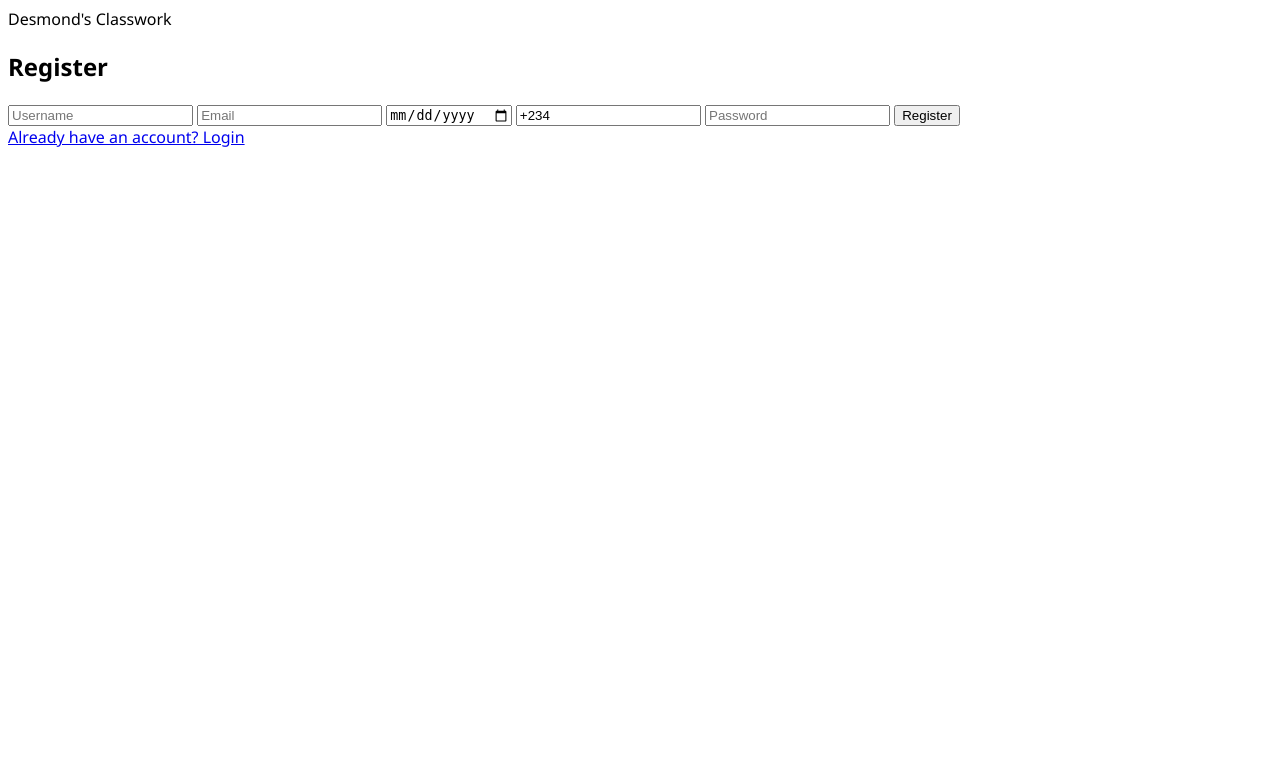
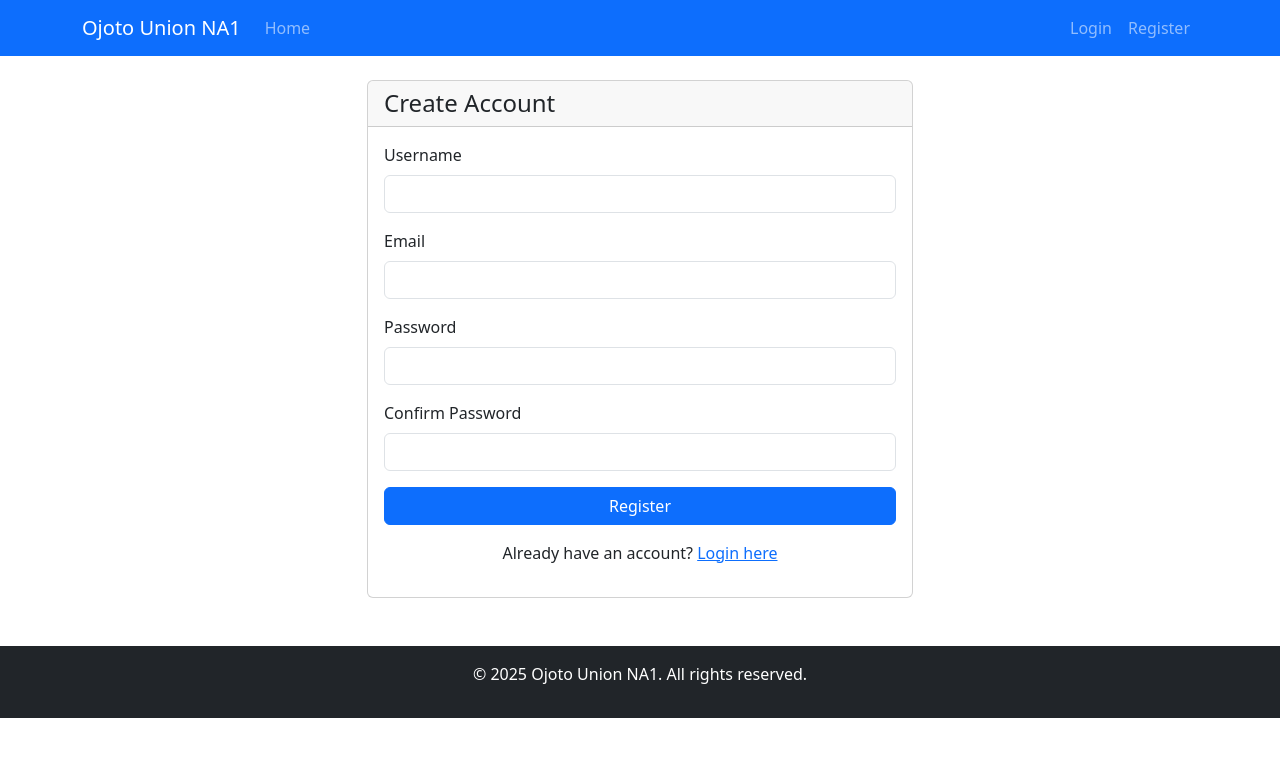
Before and after one commit to ndudesy01/dflaskwork, a Flask app: template templates/register.html in a window 1280 px wide. Shown: the top 757 px of the page. Run offline with Flask 3, Linux system fonts and the light colour scheme; the template is opened without the code that fills it, so the values that code supplies are empty.

Commit message:
Update register.html

```diff
--- a/templates/register.html
+++ b/templates/register.html
@@ -1,30 +1,39 @@
-<!DOCTYPE html>
-<html lang="en">
-<head>
-  <meta charset="UTF-8">
-  <title>Register - Desmond's Classwork</title>
-  <link rel="stylesheet" href="{{ url_for('static', filename='style.css') }}">
-</head>
-<body>
-  <div class="site-header">Desmond's Classwork</div>
-  <div class="login-container">
-    <h2>Register</h2>
-    {% with messages = get_flashed_messages() %}
-      {% if messages %}
-        <p class="error">{{ messages[0] }}</p>
-      {% endif %}
-    {% endwith %}
-    <form method="POST">
-      <input type="text" name="username" placeholder="Username" required>
-      <input type="email" name="email" placeholder="Email" required>
-      <input type="date" name="dob" required>
-      <input type="tel" name="phone" placeholder="+234xxxxxxxxxx" value="+234" required>
-      <input type="password" name="password" placeholder="Password" required>
-      <button type="submit">Register</button>
-    </form>
-    <div class="bottom-links">
-      <a href="{{ url_for('login') }}">Already have an account? Login</a>
+{% extends "base.html" %}
+
+{% block title %}Register - Ojoto Union NA1{% endblock %}
+
+{% block content %}
+<div class="row justify-content-center">
+    <div class="col-md-6">
+        <div class="card">
+            <div class="card-header">
+                <h4 class="card-title mb-0">Create Account</h4>
+            </div>
+            <div class="card-body">
+                <form method="POST">
+                    <div class="mb-3">
+                        <label for="username" class="form-label">Username</label>
+                        <input type="text" class="form-control" id="username" name="username" required>
+                    </div>
+                    <div class="mb-3">
+                        <label for="email" class="form-label">Email</label>
+                        <input type="email" class="form-control" id="email" name="email" required>
+                    </div>
+                    <div class="mb-3">
+                        <label for="password" class="form-label">Password</label>
+                        <input type="password" class="form-control" id="password" name="password" required>
+                    </div>
+                    <div class="mb-3">
+                        <label for="confirm_password" class="form-label">Confirm Password</label>
+                        <input type="password" class="form-control" id="confirm_password" name="confirm_password" required>
+                    </div>
+                    <button type="submit" class="btn btn-primary w-100">Register</button>
+                </form>
+                <div class="text-center mt-3">
+                    <p>Already have an account? <a href="{{ url_for('login') }}">Login here</a></p>
+                </div>
+            </div>
+        </div>
     </div>
-  </div>
-</body>
-</html>
+</div>
+{% endblock %}
```
